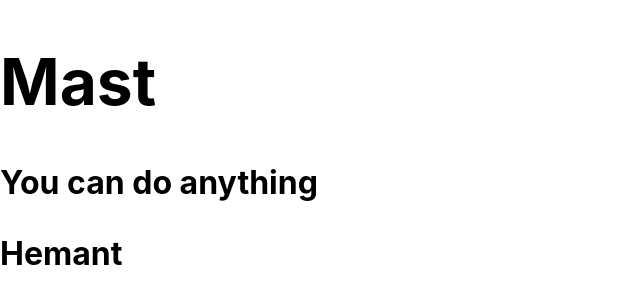
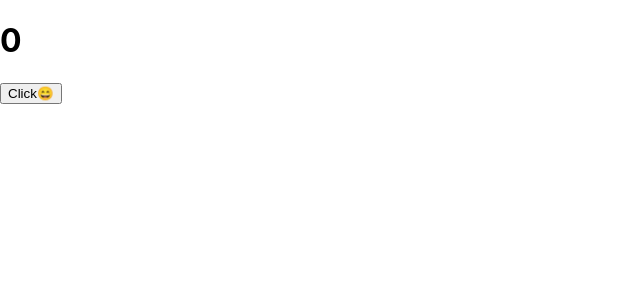
Before and after one commit to hhimanshu1/Hooks, a React (Create React App) app in the folder my-app/: page / in a window 1280 px wide. Shown: the top 304 px of the page, without its empty margins (0-640 px from the left). Built offline with nearby package versions, Linux system fonts and the light colour scheme.

Commit message:
useEffect1

```diff
--- a/my-app/src/App.js
+++ b/my-app/src/App.js
@@ -2,13 +2,16 @@
 import UseStateArray from './UseStateArray';
 import UseStateObject from './UseStateObject';
 import ShortCircuit from './ShortCircuit';
+import useEffect1 from './UseEffect1';
+import UseEffect1 from "./UseEffect1";
 
 const App=()=>{
   return (
     <>
     {/* < UseStateArray  />
     < UseStateObject /> */}
-    < ShortCircuit />
+    {/* < ShortCircuit /> */}
+    < UseEffect1 />
     </>
   );
 };
--- /dev/null
+++ b/my-app/src/UseEffect1.js
@@ -0,0 +1,21 @@
+import React,{useEffect, useState} from 'react';
+
+  const UseEffect1 = () => {
+      const[count, setCount]=useState(0);
+      useEffect(()=>{
+        console.log("Himanshu");
+        document.title=`Chats${count}`;
+      });
+      console.log("Hemant");
+    return (
+        <div>
+            <h1>{count}</h1>
+            <button onClick={()=>setCount(count+1)}>Click😄</button>
+        </div>
+    )
+}
+export default UseEffect1;
+
+// useEffect is rendered after every page load
+// useState makes page rendered every time and thus make useEffect rendered
+// If you want to work outside componnet then use useEffect
```
